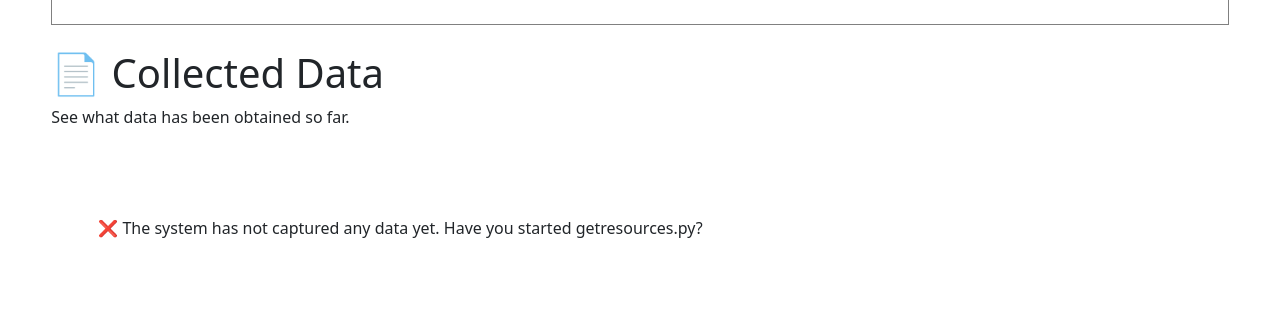
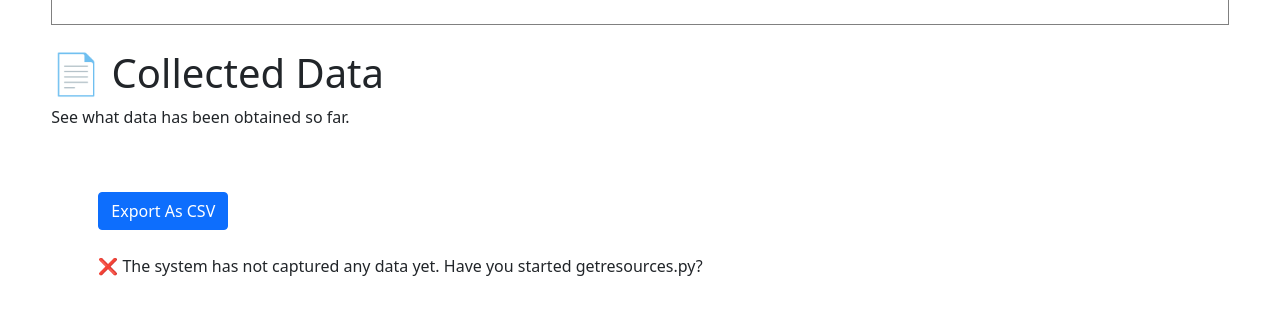
Before and after one commit to alexanderwalford-official/EnviroServ, a Django app: page /data/ in a window 1280 px wide. Shown: the part 215-530 px from the top of the page. Run offline with Django 3.2, Linux system fonts and the light colour scheme; the visitor is signed in with stand-in values (Sample User, id 1); data that the repository does not hold is empty.

Commit message:
Export As CSV
Added an option to export the data collected into the .CSV format.

```diff
--- a/MainFrame/templates/dashboard_data.html
+++ b/MainFrame/templates/dashboard_data.html
@@ -62,6 +62,8 @@
 	<h1>📄 Collected Data</h1>
 	<p>See what data has been obtained so far.</p>
 	<div style="padding: 4%;">
+	<a href="../data/export-CSV/"><button class="btn btn-primary">Export As CSV</button></a>
+	<br>
 	<br>
 	{% if datacount == 0 %}
 	<p>❌ The system has not captured any data yet. Have you started getresources.py?</p>
--- a/MainFrame/urls.py
+++ b/MainFrame/urls.py
@@ -9,6 +9,7 @@ urlpatterns = [
     path('dashboard/',views.dashboardView, name="DASHBOARD VIEW"),
     path('performance/',views.performanceView, name="DASHBOARD PERFORMANCE"),
     path('data/',views.dataView, name="DASHBOARD DATA"),
+    path('data/export-CSV/',views.exportSCV, name="EXPORT DATA"),
     path('diagnostics/',views.daiagnosticView, name="DASHBOARD DIAGNOSTICS"),
     path('logout/',LogoutView.as_view(),name="logout"),
     path('login/',LoginView.as_view(),name="login"),
--- a/MainFrame/views.py
+++ b/MainFrame/views.py
@@ -10,6 +10,30 @@ from .models import SensorData
 from .models import Diagnostic_Issue
 from .models import AccountActivity
 
+
+def download_csv(modeladmin, request, queryset):
+    if not request.user.is_staff:
+        raise PermissionDenied
+    opts = queryset.model._meta
+    model = queryset.model
+    response = HttpResponse(mimetype='text/csv')
+    # force download.
+    response['Content-Disposition'] = 'attachment;filename=export.csv'
+    # the csv writer
+    writer = csv.writer(response)
+    field_names = [field.name for field in opts.fields]
+    # Write a first row with header information
+    writer.writerow(field_names)
+    # Write data rows
+    for obj in queryset:
+        writer.writerow([getattr(obj, field) for field in field_names])
+    return response
+download_csv.short_description = "Download selected as csv"
+
+@login_required
+def exportSCV(request):
+    data = download_csv(ModelAdmin, request, SensorData.objects.order_by('-datetime'))
+    return HttpResponse (data, content_type='text/csv')
 
 @receiver(user_logged_in)
 def on_login(sender, user, request, **kwargs):
```
